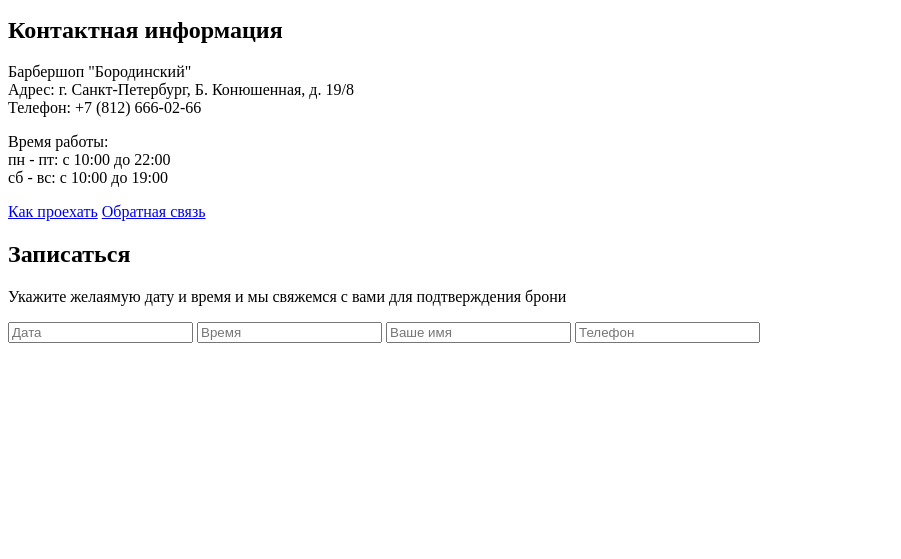
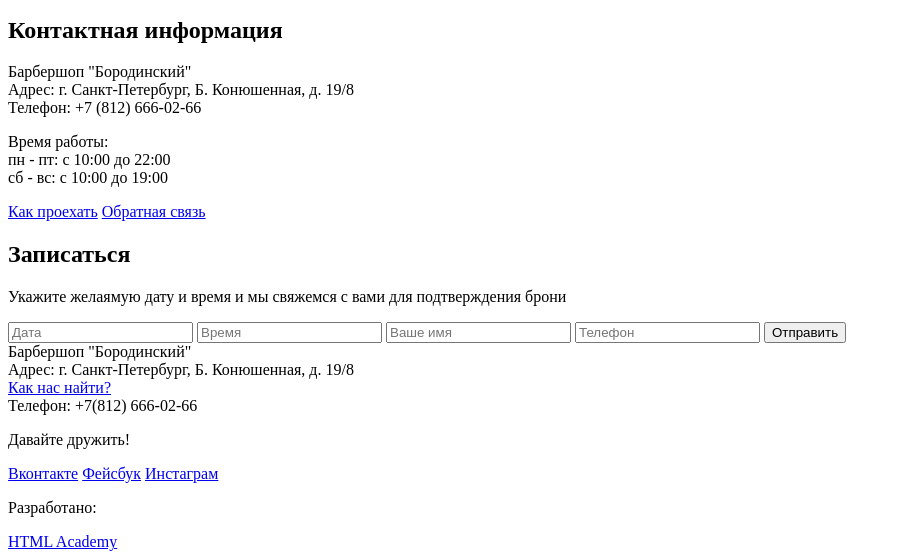
Before and after one commit to platonovkirill/barbershope, a plain HTML site: page index.html in a window 1280 px wide. Shown: the part 842-1401 px from the top of the page, without its empty margins (0-901 px from the left). Before the commit the page ends 1193 px from the top, so only its background shows below. Drawn offline with Linux system fonts and the light colour scheme.

Commit message:
добавлен футер

```diff
--- a/index.html
+++ b/index.html
@@ -99,10 +99,30 @@
         <input type="text" name="time" value="" placeholder="Время">
         <input type="text" name="name" value="" placeholder="Ваше имя">
         <input type="text" name="phone" value="" placeholder="Телефон">
+        <button class="btn" type="submit">Отправить</button>
         </form>
       </div>
     </div>
 </main>
+<footer class="main-footer">
+  <div class="container">
+    <section class="footer-contacts">
+      Барбершоп "Бородинский"<br>
+      Адрес: г. Санкт-Петербург, Б. Конюшенная, д. 19/8<br>
+      <a href="#">Как нас найти?</a><br>
+      Телефон: +7(812) 666-02-66
+    </section>
+    <section class="footer-social">
+     <p>Давайте дружить!</p>
+     <a class="social-btn social-btn-vk" href="#">Вконтакте</a>
+     <a class="social-btn social-btn-fb" href="#">Фейсбук</a>
+     <a class="social-btn social-btn-inst" href="#">Инстаграм</a>
+    </section>
+    <section class="footer-copyright">
+      <p>Разработано:</p>
+      <a class="btn" href="#">HTML Academy</a>
+    </section>
+  </div>
 
 </body>
 </html>
```
